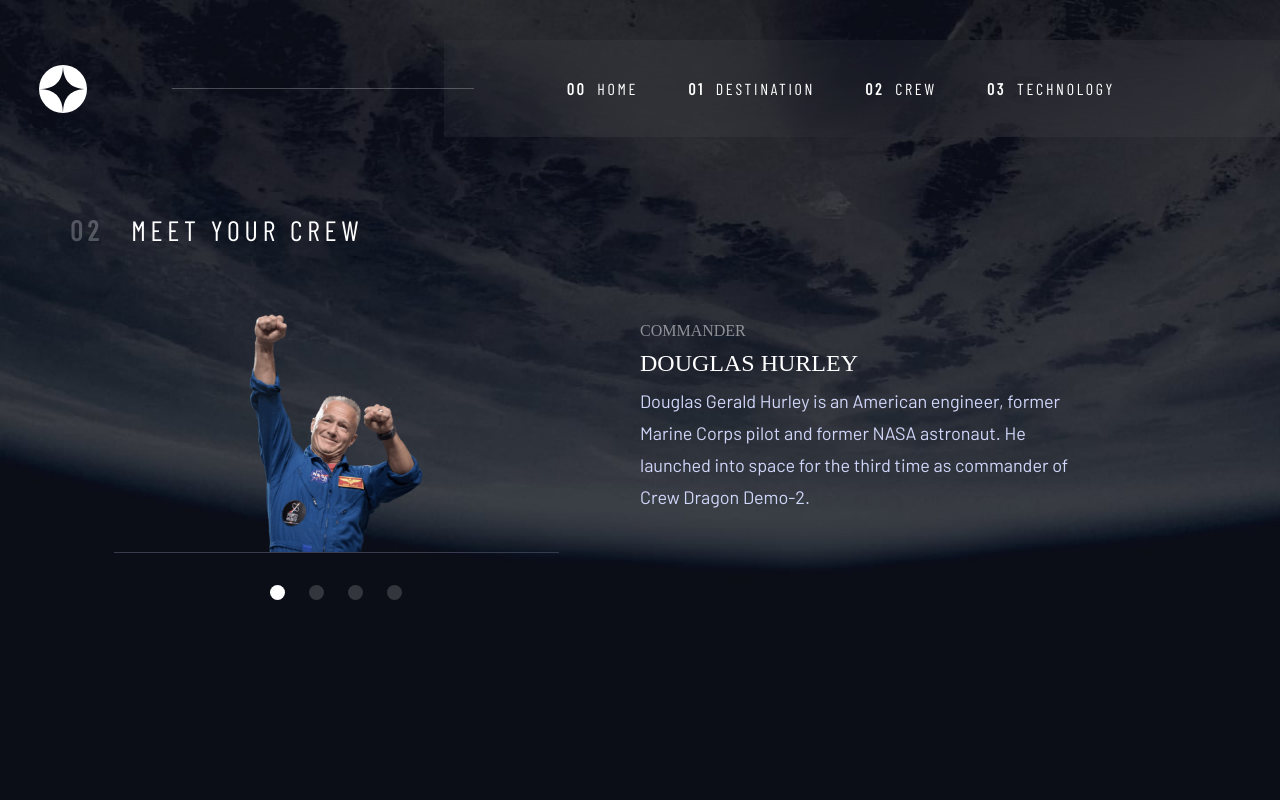
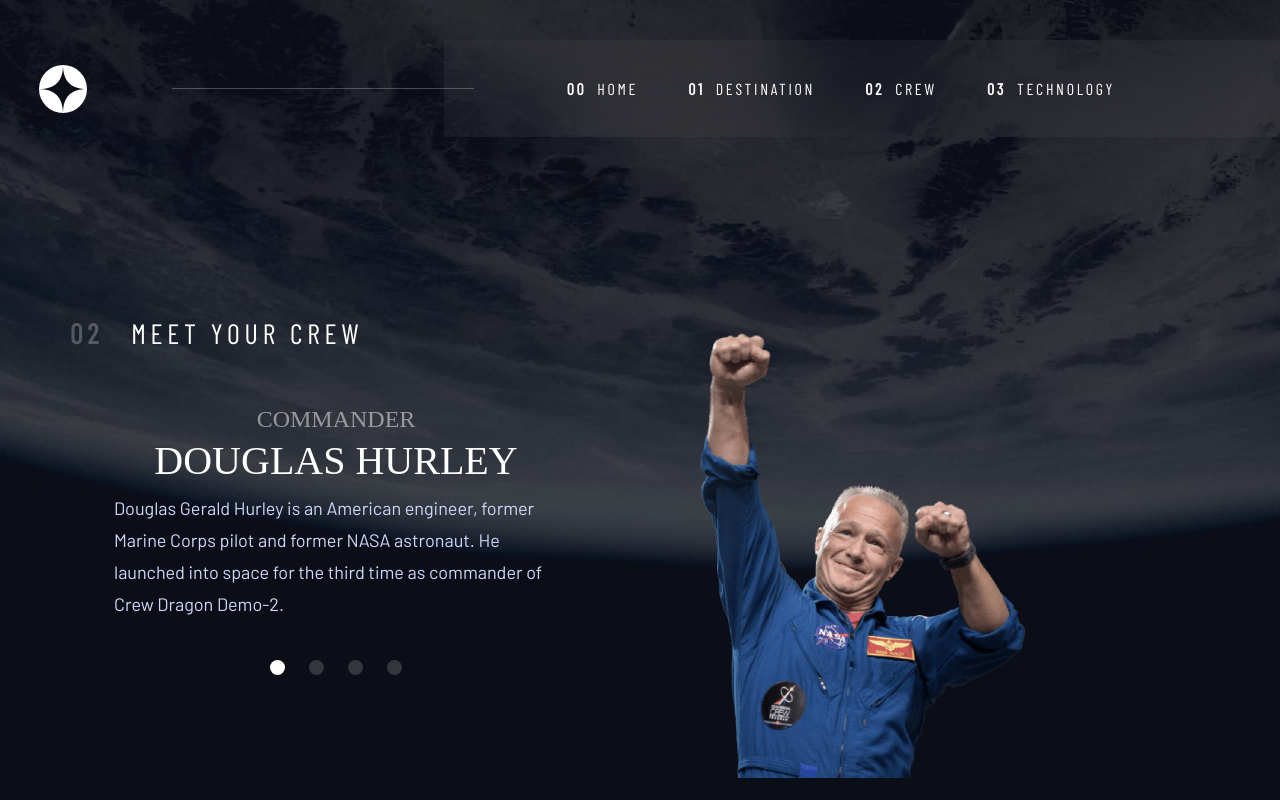
Before and after one commit to YerikAH/space-tourism-frontend-mentor, a React (Vite) app: page / in a window 1280 px wide. Built offline with nearby package versions, Linux system fonts and the light colour scheme; a web font is replaced by a local one.

Commit message:
tablet dev

```diff
--- a/src/components/crew/CrewImage.tsx
+++ b/src/components/crew/CrewImage.tsx
@@ -4,9 +4,11 @@
   BStyle,
   DivStart,
   DivTitle,
+  HeadlinePrincipal,
   HeadlineSecond,
   ImageCrew,
   ImageRespon,
+  SubtitleOne,
   TextBodyOne,
 } from "../../styles/crew_styles";
 
@@ -20,11 +22,14 @@
         </DivTitle>
       </DivStart>
 
-      <ImageRespon>
+      <ImageRespon className="mobile">
         <ImageCrew src={data.image_path} />
       </ImageRespon>
 
-      <TextBodyOne className="mobile">{data.description}</TextBodyOne>
+      <SubtitleOne className="tablet">{data.job}</SubtitleOne>
+      <HeadlinePrincipal className="tablet">{data.name}</HeadlinePrincipal>
+
+      <TextBodyOne className="tablet">{data.description}</TextBodyOne>
     </>
   );
 }
--- a/src/components/crew/CrewInfo.tsx
+++ b/src/components/crew/CrewInfo.tsx
@@ -3,20 +3,20 @@
 import {
   HeadlinePrincipal,
   ImageCrew,
-  ImageResponTwo,
-  TextBodyTwo,
   SubtitleOne,
+  ImageRespon,
+  TextBodyOne,
 } from "../../styles/crew_styles";
 export default function CrewInfo({ data }: CrewDataProps) {
   return (
     <>
-      <SubtitleOne>{data.job}</SubtitleOne>
-      <HeadlinePrincipal>{data.name}</HeadlinePrincipal>
-      <TextBodyTwo>{data.description}</TextBodyTwo>
+      <SubtitleOne className="mobile">{data.job}</SubtitleOne>
+      <HeadlinePrincipal className="mobile">{data.name}</HeadlinePrincipal>
+      <TextBodyOne className="mobile">{data.description}</TextBodyOne>
 
-      <ImageResponTwo>
+      <ImageRespon className="tablet">
         <ImageCrew src={data.image_path} />
-      </ImageResponTwo>
+      </ImageRespon>
     </>
   );
 }
--- a/src/styles/crew_styles.ts
+++ b/src/styles/crew_styles.ts
@@ -1,41 +1,5 @@
-import styled, { css } from "styled-components";
+import styled from "styled-components";
 
-const textStyle = css`
-  color: var(--purple-light);
-  font: normal normal 400 0.938rem/1.563rem var(--font-barlow);
-  text-align: center;
-  width: 100%;
-  margin-top: 1rem;
-  @media (min-width: 720px) {
-    font-size: 1rem;
-    line-height: 1.75rem;
-    max-width: 35.813rem;
-    margin-top: 0.5rem;
-  }
-  @media (min-width: 1000px) {
-    font-size: 1.125rem;
-    line-height: 2rem;
-    text-align: left;
-    max-width: 27.75rem;
-  }
-`;
-const ImageStyle = css`
-  width: 100%;
-  margin: 2rem 0;
-  max-height: 14.938rem;
-  height: 100%;
-  border-bottom: 1px solid var(--black);
-  @media (min-width: 720px) {
-    width: 18.75rem;
-    height: 18.75rem;
-    margin-top: 3.75rem;
-  }
-  @media (min-width: 1000px) {
-    width: 27.813rem;
-    height: 27.813rem;
-    margin-top: 4.188rem;
-  }
-`;
 /* images */
 import bgDestinationDesktop from "../assets/crew/background-crew-desktop.jpg";
 import bgDestinationTablet from "../assets/crew/background-crew-tablet.jpg";
@@ -90,6 +54,7 @@
   margin-bottom: 2rem;
   @media (min-width: 720px) {
     margin-top: 3.313rem;
+    margin-bottom: 0rem;
   }
   @media (min-width: 1000px) {
     place-items: start;
@@ -151,12 +116,27 @@
   }
 `;
 export const ImageRespon = styled.div`
-  ${ImageStyle}
+  width: 100%;
+  margin: 2rem 0;
+  max-height: 14.938rem;
+  height: 100%;
+  display: ${(props) => (props.className === "mobile" ? "block" : "none")};
+  border-bottom: 1px solid var(--black);
+  @media (min-width: 720px) {
+    width: 28.523rem;
+    max-height: 35.75rem;
+    margin-top: 3.75rem;
+    display: ${(props) => (props.className === "mobile" ? "none" : "block")};
+    border: none;
+    margin-bottom: 0;
+  }
+  @media (min-width: 1000px) {
+    width: 27.813rem;
+    height: 27.813rem;
+    margin-top: 4.188rem;
+  }
 `;
-export const ImageResponTwo = styled.div`
-  display: none;
-  ${ImageStyle}
-`;
+
 export const ImageCrew = styled.img`
   width: 100%;
   height: 100%;
@@ -164,11 +144,25 @@
 `;
 
 export const TextBodyOne = styled.p`
-  ${textStyle}
-  display: none;
-`;
-export const TextBodyTwo = styled.p`
-  ${textStyle}
+  color: var(--purple-light);
+  font: normal normal 400 0.938rem/1.563rem var(--font-barlow);
+  text-align: center;
+  width: 100%;
+  margin-top: 1rem;
+  display: ${(props) => (props.className === "mobile" ? "block" : "none")};
+  @media (min-width: 720px) {
+    display: ${(props) => (props.className === "mobile" ? "none" : "block")};
+    font-size: 1rem;
+    line-height: 1.75rem;
+    max-width: 28.625rem;
+    margin-top: 0.5rem;
+  }
+  @media (min-width: 1000px) {
+    font-size: 1.125rem;
+    line-height: 2rem;
+    text-align: left;
+    max-width: 27.75rem;
+  }
 `;
 
 export const Navigation = styled.nav`
@@ -176,6 +170,7 @@
   gap: 1rem;
   @media (min-width: 720px) {
     gap: 1.5rem;
+    margin-top: 2.5rem;
   }
 `;
 export const NavigationOptions = styled.button`
@@ -197,14 +192,25 @@
   text-transform: uppercase;
   color: var(--white);
   margin-top: 0.5rem;
+  display: ${(props) => (props.className === "mobile" ? "block" : "none")};
+  @media (min-width: 720px) {
+    display: ${(props) => (props.className === "mobile" ? "none" : "block")};
+
+    font-size: 2.5rem;
+    line-height: 2.875rem;
+  }
 `;
 export const SubtitleOne = styled.h3`
   font: normal normal 400 1rem/1.2rem var(--font-bellefair);
   text-align: center;
   text-transform: uppercase;
-
   color: var(--white);
-
   mix-blend-mode: normal;
   opacity: 0.5;
+  display: ${(props) => (props.className === "mobile" ? "block" : "none")};
+  @media (min-width: 720px) {
+    display: ${(props) => (props.className === "mobile" ? "none" : "block")};
+    font-size: 1.5rem;
+    margin-top: 3.75rem;
+  }
 `;
```
